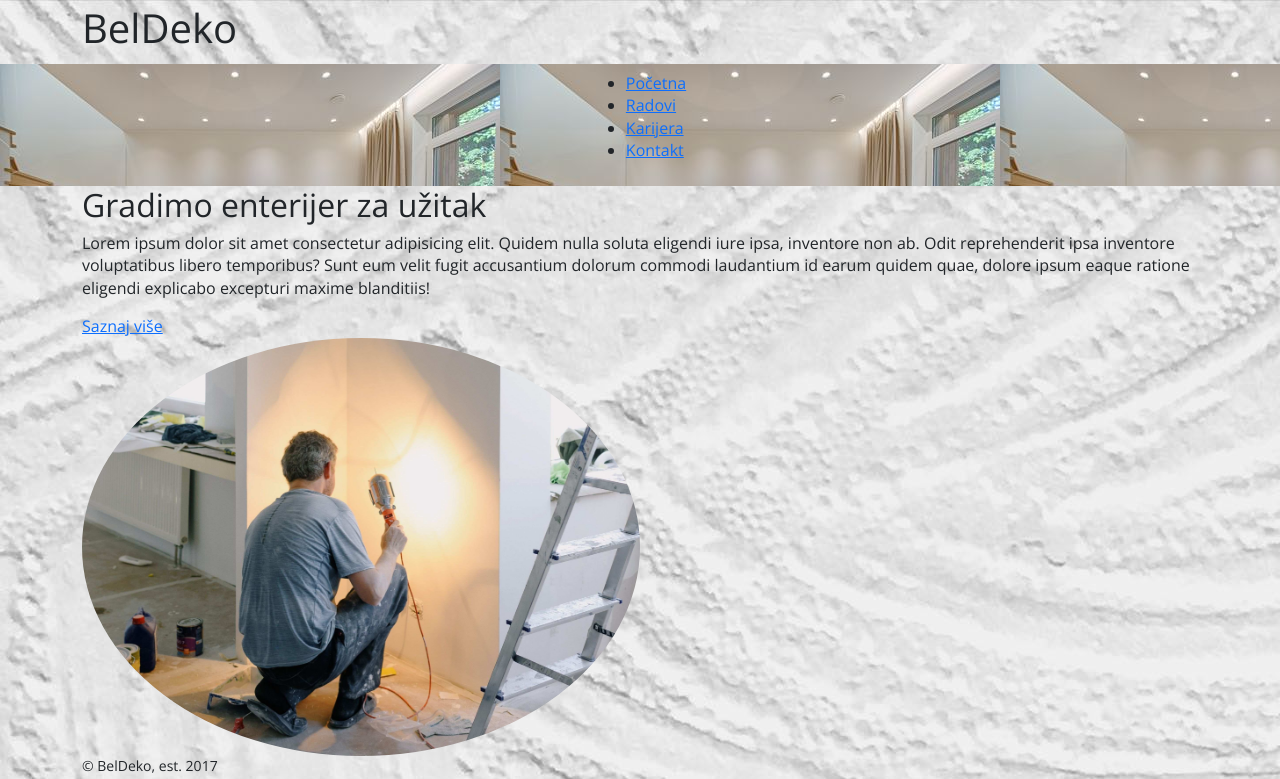
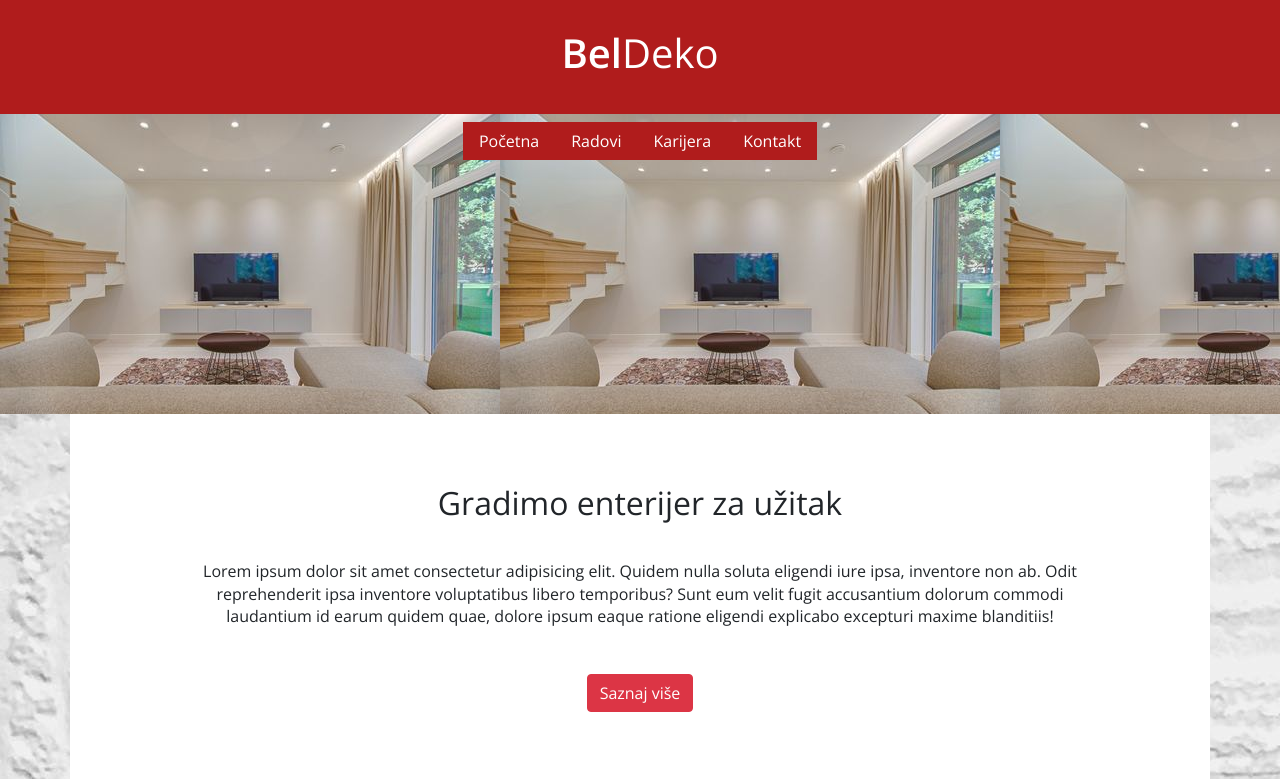
Before and after one commit to MirkoDuric/BelDeko, a plain HTML site: page index.html in a window 1280 px wide. Shown: the top 779 px of the page. Drawn offline with nearby package versions, Linux system fonts and the light colour scheme.

Commit message:
Modifikovanje pocetne stranice

```diff
--- a/index.html
+++ b/index.html
@@ -30,30 +30,30 @@
         <!-- Main section header START -->
         <header class="header-main">
             <nav class="navbar container">
-                <ul>
-                    <li><a href="index.html">Početna</a></li>
-                    <li><a href="radovi.html">Radovi</a></li>
-                    <li><a href="karijera.html">Karijera</a></li>
-                    <li><a href="kontakt.html">Kontakt</a></li>
+                <ul class="navigacija nav">
+                    <li class="nav-item"><a class="nav-link active" aria-current="page" href="index.html">Početna</a></li>
+                    <li class="nav-item"><a class="nav-link" href="radovi.html">Radovi</a></li>
+                    <li class="nav-item"><a class="nav-link" href="karijera.html">Karijera</a></li>
+                    <li class="nav-item"><a class="nav-link" href="kontakt.html">Kontakt</a></li>
                 </ul>
             </nav>
         </header>
         <!-- Main section header END-->
         <!-- Article section START -->
         <section>
-            <div class="container">
-                <div class="row">
-                    <article class="col">
+            <div class="container containermain">
+                <div class="row cssarticle1">
+                    <article class="col col-xs-9 col-sm-9 col-md-10 col-lg-10 col-xl-10">
                         <h2>Gradimo enterijer za užitak</h2>
                         <p>Lorem ipsum dolor sit amet consectetur adipisicing elit. Quidem nulla soluta eligendi iure ipsa, inventore
                             non ab. Odit reprehenderit ipsa inventore voluptatibus libero temporibus? Sunt eum velit fugit accusantium
                             dolorum commodi laudantium id earum quidem quae, dolore ipsum eaque ratione eligendi explicabo excepturi
                             maxime blanditiis!</p>
-                        <a href="radovi.html">Saznaj više</a>
+                        <a class="btn btn-danger" href="radovi.html">Saznaj više</a>
                     </article>
                 </div>
                 <div class="row">
-                    <article class="col">
+                    <article class="col col-xs-9 col-sm-9 col-md-10 col-lg-10 col-xl-10">
                         <img class="img-radovi img-fluid" src="./img/radovi.jpg" alt="">
                     </article>
                 </div>
@@ -65,7 +65,7 @@
     <!-- Footer START -->
     <footer class="main-footer">
         <div class="bdfooter container">
-            <small>
+            <small class="col col-xs-9 col-sm-9 col-md-10 col-lg-10 col-xl-10">
                 <p>
                     &copy; BelDeko, est. 2017
                 </p>
--- a/main.css
+++ b/main.css
@@ -7,10 +7,15 @@
     margin: 0 auto;
     line-height: 1.4;
     font-family: 'Open Sans', sans-serif;
+    list-style: none;
 }
 body {
     background-image: url(./img/bkg.jpg);
 }
+.navbar ul a {
+    text-decoration: none;
+}
+
 /* ********************************
             Layout
 ***********************************/
@@ -18,14 +23,50 @@ body {
 /* ********************************
             Specific styles
 ************************************/
+.main-header {
+    background-color: #B01C1C;
+    text-align: center;
+}
+.main-header .logo {
+    padding: 25px 0 25px 0;
+    color: #fff;
+    font-size: 24px;
+}
+.main-header .logo .bold {
+    font-weight: bold;
+}
 .header-main {
     background-image: url(./img/bkg-main.jpg);
+    height: 300px;
 }
+.header-main .navigacija {
+    background-color: #B01C1C;
+}
+.header-main .navigacija a {
+    color: #fff;
+}
+.header-main .navigacija a:hover {
+    background-color: #E21717;
+}
+.header-main .navigacija a:active{
+    background-color: #E21717;
 
+}
+.containermain {
+    background-color: #fff;
+    text-align: center;
+}
+.cssarticle1 {
+    padding: 70px 30px;
+}
+.cssarticle1 h2,p {
+    padding-bottom: 30px;
+}
+.img-radovi {
+    width: 50%;
+    border-radius: 50%;
+    margin: 20px 0 60px 0;
+}
 /***********************************
             Helper classes
 ************************************/
-.img-radovi {
-    width: 50%;
-    border-radius: 50%;
-}
```
